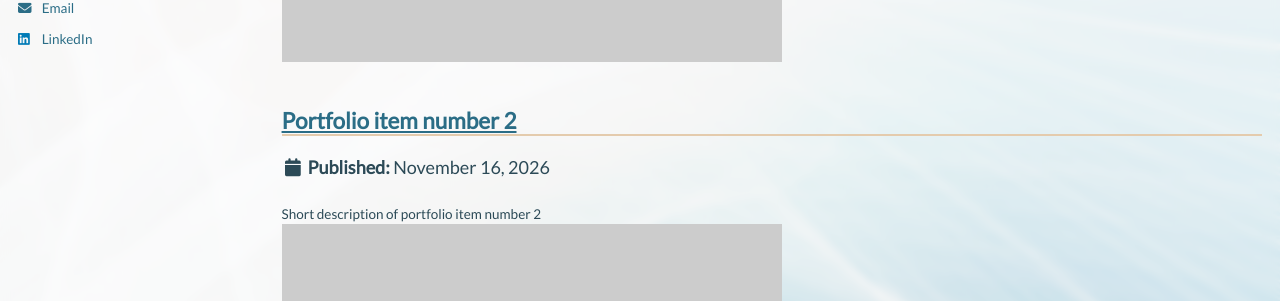
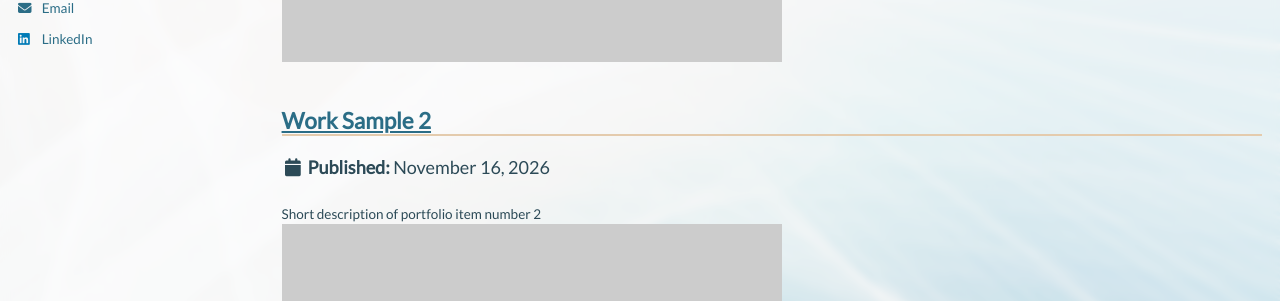
Before and after one commit to rfabdelmagid/rfabdelmagid.github.io, a Jekyll site: the page built from _pages/portfolio.html, in a window 1280 px wide and 1245 px high. Shown: the part 502-803 px from the top of the window. Built offline with Jekyll 4.4.1, drawn with Linux system fonts in a browser that asks for light colours; a script bundle is joined from its source files by our own code; a style sheet for code colours, icons or effects is not loaded.

Commit message:
Update portfolio-2.html

```diff
--- a/_portfolio/portfolio-2.html
+++ b/_portfolio/portfolio-2.html
@@ -1,5 +1,5 @@
 ---
-title: "Portfolio item number 2"
+title: "Work Sample 2"
 excerpt: "Short description of portfolio item number 2 <br/><img src='/images/500x300.png'>"
 collection: portfolio
 ---
```
